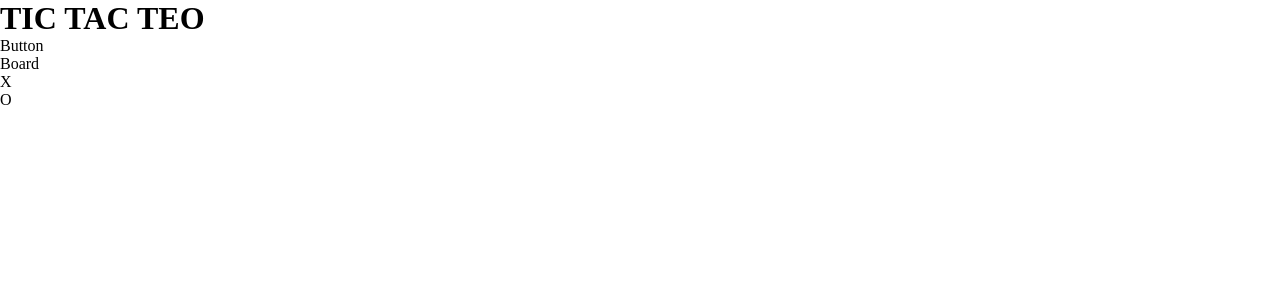
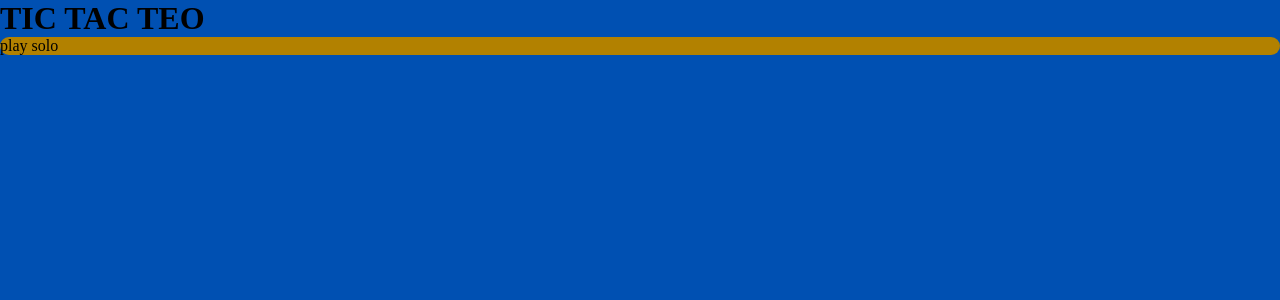
Before and after one commit to hotam78/TicTac, a React (Vite) app: page / in a window 1280 px wide. Shown: the top 300 px of the page. Built offline with nearby package versions, Linux system fonts and the light colour scheme.

Commit message:
css start

```diff
--- a/src/App.jsx
+++ b/src/App.jsx
@@ -8,10 +8,10 @@ function App() {
   return (
     <>
       <h1>Tic Tac Teo</h1>
-      <Button/>
-      <Board/>
-      <X/>
-      <O/>
+      <Button text={'play solo'}/>
+      {/* <Board/> */}
+      {/* <X/> */}
+      {/* <O/> */}
     </>
   )
 }
--- /dev/null
+++ b/src/_vars.scss
@@ -0,0 +1,2 @@
+$yellow: #B28100;
+$blue: #0050b2;
--- a/src/components/board/index.jsx
+++ b/src/components/board/index.jsx
@@ -1,4 +1,6 @@
 import React from 'react'
+import styles from './style.module.scss'
+
 
 export default function Board() {
   return (
--- a/src/components/button/index.jsx
+++ b/src/components/button/index.jsx
@@ -1,7 +1,9 @@
 import React from 'react'
+import styles from './style.module.scss'
 
-export default function Button() {
+
+export default function Button({text, width}) {
   return (
-    <div>Button</div>
+    <div className={styles.button}>{text}</div>
   )
 }
--- a/src/components/button/style.module.scss
+++ b/src/components/button/style.module.scss
@@ -0,0 +1,6 @@
+@import '../../vars';
+
+.button {
+    border-radius: 16px;
+    background-color: $yellow;
+}
--- a/src/components/o/index.jsx
+++ b/src/components/o/index.jsx
@@ -1,4 +1,6 @@
 import React from 'react'
+import styles from './style.module.scss'
+
 
 export default function O() {
   return (
--- a/src/components/x/index.jsx
+++ b/src/components/x/index.jsx
@@ -1,4 +1,6 @@
 import React from 'react'
+import styles from './style.module.scss'
+
 
 export default function X() {
   return (
--- a/src/index.scss
+++ b/src/index.scss
@@ -1,9 +1,14 @@
+@import './vars';
+
 * {
   margin: 0;
   padding: 0;
   box-sizing: border-box;
 }
 
+:root{
+  background-color: $blue;
+}
 
 h1,h2,h3,h4,h5 {
   text-transform: uppercase;
```
